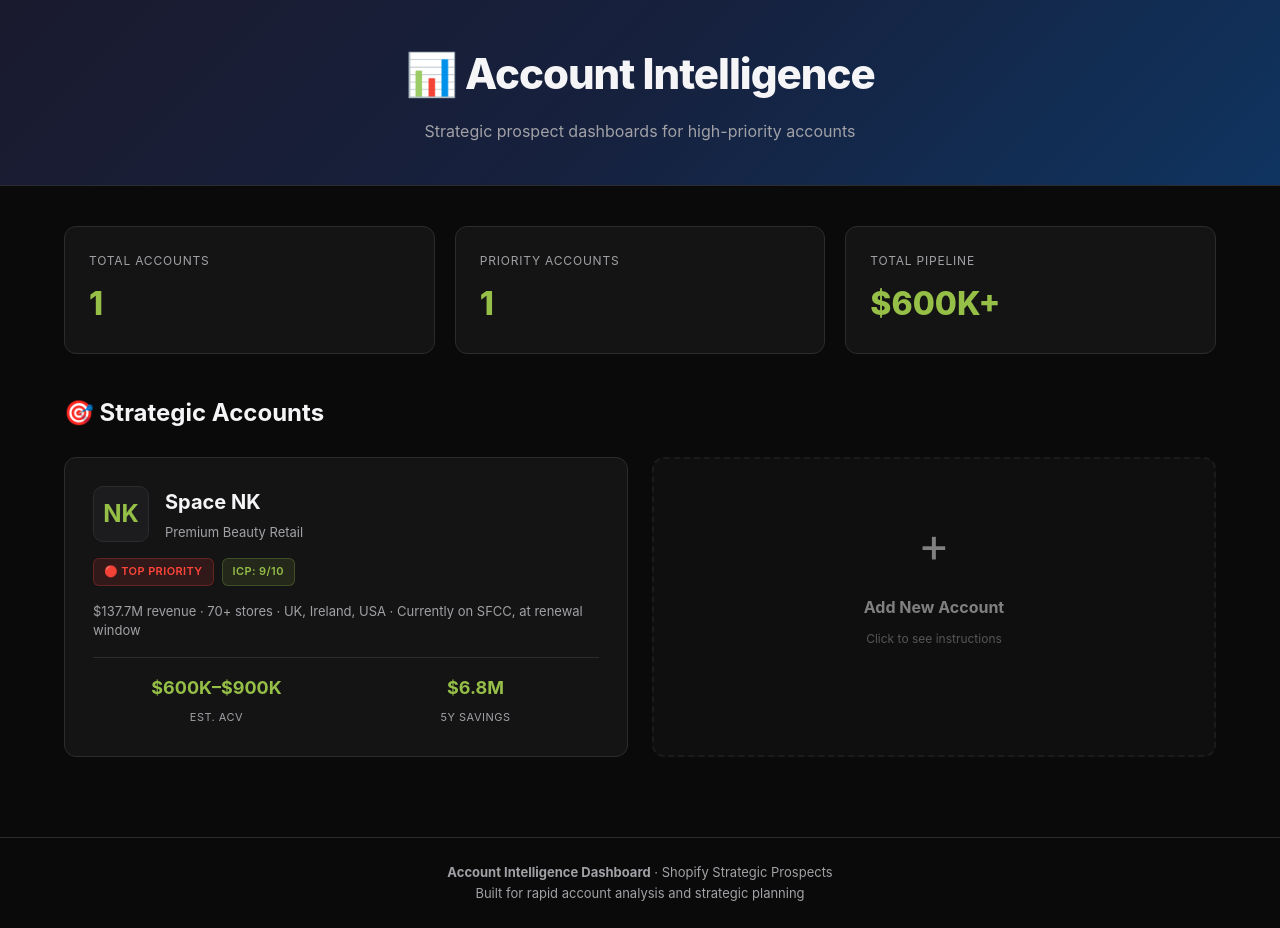
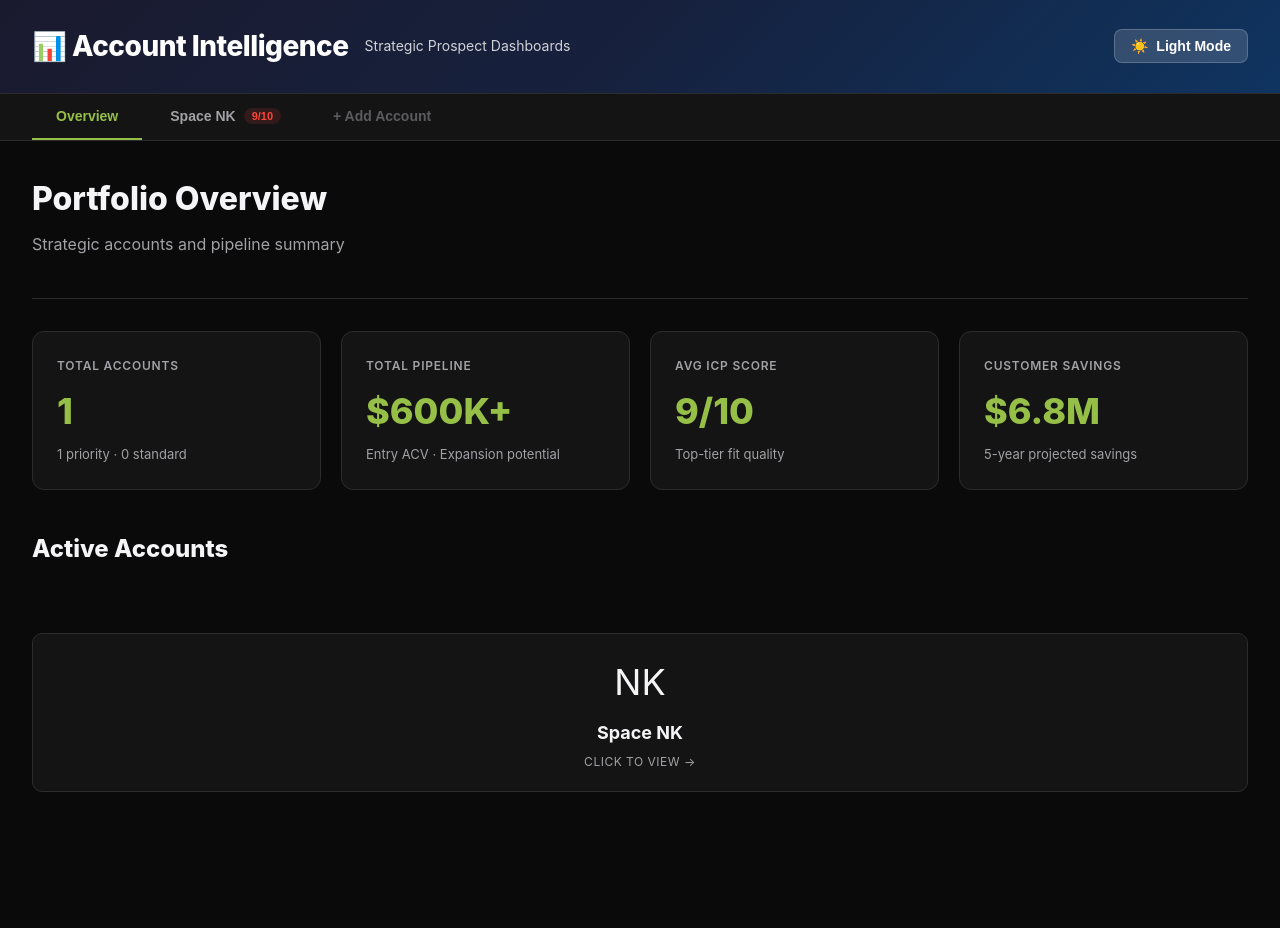
Before and after one commit to ShivPatel15/space-nk-dashboard, a plain HTML site: page index.html in a window 1280 px wide. After the commit the page ends 856 px from the top, so only its background shows below. Drawn offline with Linux system fonts and the light colour scheme.

Commit message:
🎨 Add light/dark mode, tab navigation, and cleaner design

```diff
--- a/index.html
+++ b/index.html
@@ -5,184 +5,309 @@
   <meta name="viewport" content="width=device-width, initial-scale=1.0">
   <title>Account Intelligence Dashboard</title>
   <style>
-    :root {
+    :root[data-theme="dark"] {
       --bg: #0a0a0a;
       --surface: #141414;
       --surface-2: #1c1c1e;
+      --surface-3: #2c2c2e;
       --border: #2c2c2e;
       --text: #f5f5f7;
       --text-secondary: #a1a1a6;
       --accent: #96bf48;
       --accent-dim: rgba(150,191,72,0.12);
       --red: #ff453a;
+      --red-dim: rgba(255,69,58,0.12);
       --blue: #0a84ff;
-      --radius: 12px;
+      --blue-dim: rgba(10,132,255,0.12);
+      --orange: #ff9f0a;
+      --header-bg: linear-gradient(135deg, #1a1a2e 0%, #16213e 50%, #0f3460 100%);
     }
+
+    :root[data-theme="light"] {
+      --bg: #ffffff;
+      --surface: #f5f5f7;
+      --surface-2: #e8e8ed;
+      --surface-3: #d1d1d6;
+      --border: #d1d1d6;
+      --text: #1d1d1f;
+      --text-secondary: #6e6e73;
+      --accent: #7ca83b;
+      --accent-dim: rgba(124,168,59,0.12);
+      --red: #d70015;
+      --red-dim: rgba(215,0,21,0.12);
+      --blue: #0066cc;
+      --blue-dim: rgba(0,102,204,0.12);
+      --orange: #f56b00;
+      --header-bg: linear-gradient(135deg, #667eea 0%, #764ba2 100%);
+    }
+
     * { margin: 0; padding: 0; box-sizing: border-box; }
+
     body {
       font-family: -apple-system, BlinkMacSystemFont, 'SF Pro Display', 'Segoe UI', Roboto, sans-serif;
       background: var(--bg);
       color: var(--text);
       line-height: 1.6;
       -webkit-font-smoothing: antialiased;
-      min-height: 100vh;
-      display: flex;
-      flex-direction: column;
+      transition: background 0.3s ease, color 0.3s ease;
     }
 
     .header {
-      background: linear-gradient(135deg, #1a1a2e 0%, #16213e 50%, #0f3460 100%);
+      background: var(--header-bg);
       border-bottom: 1px solid var(--border);
-      padding: 40px 24px;
-      text-align: center;
-    }
-    .header h1 {
-      font-size: 42px;
-      font-weight: 800;
-      letter-spacing: -1px;
-      margin-bottom: 12px;
-    }
-    .header p {
-      font-size: 16px;
-      color: var(--text-secondary);
-      max-width: 600px;
-      margin: 0 auto;
+      padding: 24px 32px;
+      display: flex;
+      align-items: center;
+      justify-content: space-between;
+      position: sticky;
+      top: 0;
+      z-index: 100;
+      backdrop-filter: blur(10px);
     }
 
-    .main {
-      flex: 1;
-      max-width: 1200px;
-      width: 100%;
-      margin: 0 auto;
-      padding: 40px 24px;
+    .header-left {
+      display: flex;
+      align-items: center;
+      gap: 16px;
     }
 
-    .stats-bar {
+    .logo {
+      font-size: 28px;
+      font-weight: 800;
+      color: white;
+      letter-spacing: -0.5px;
+    }
+
+    .header-info {
+      color: rgba(255,255,255,0.8);
+      font-size: 14px;
+    }
+
+    .theme-toggle {
+      background: rgba(255,255,255,0.15);
+      border: 1px solid rgba(255,255,255,0.2);
+      color: white;
+      padding: 8px 16px;
+      border-radius: 8px;
+      cursor: pointer;
+      font-size: 14px;
+      font-weight: 600;
       display: flex;
+      align-items: center;
+      gap: 8px;
+      transition: all 0.2s;
+    }
+
+    .theme-toggle:hover {
+      background: rgba(255,255,255,0.25);
+    }
+
+    .tabs-container {
+      background: var(--surface);
+      border-bottom: 1px solid var(--border);
+      padding: 0 32px;
+      overflow-x: auto;
+      display: flex;
+      gap: 4px;
+    }
+
+    .tab {
+      padding: 14px 24px;
+      cursor: pointer;
+      border: none;
+      background: none;
+      color: var(--text-secondary);
+      font-size: 14px;
+      font-weight: 600;
+      border-bottom: 2px solid transparent;
+      transition: all 0.2s;
+      white-space: nowrap;
+      display: flex;
+      align-items: center;
+      gap: 8px;
+    }
+
+    .tab:hover {
+      color: var(--text);
+      background: var(--surface-2);
+    }
+
+    .tab.active {
+      color: var(--accent);
+      border-bottom-color: var(--accent);
+    }
+
+    .tab-badge {
+      background: var(--red-dim);
+      color: var(--red);
+      padding: 2px 8px;
+      border-radius: 10px;
+      font-size: 11px;
+      font-weight: 700;
+    }
+
+    .content {
+      max-width: 1400px;
+      margin: 0 auto;
+      padding: 32px;
+    }
+
+    .tab-content {
+      display: none;
+    }
+
+    .tab-content.active {
+      display: block;
+      animation: fadeIn 0.3s ease;
+    }
+
+    @keyframes fadeIn {
+      from { opacity: 0; transform: translateY(10px); }
+      to { opacity: 1; transform: translateY(0); }
+    }
+
+    .overview-grid {
+      display: grid;
+      grid-template-columns: repeat(auto-fit, minmax(280px, 1fr));
       gap: 20px;
-      margin-bottom: 40px;
-      flex-wrap: wrap;
+      margin-bottom: 32px;
     }
+
     .stat-card {
-      flex: 1;
-      min-width: 200px;
       background: var(--surface);
       border: 1px solid var(--border);
-      border-radius: var(--radius);
+      border-radius: 12px;
       padding: 24px;
+      transition: transform 0.2s;
     }
+
+    .stat-card:hover {
+      transform: translateY(-2px);
+    }
+
     .stat-label {
       font-size: 12px;
       text-transform: uppercase;
       letter-spacing: 0.8px;
       color: var(--text-secondary);
       margin-bottom: 8px;
+      font-weight: 600;
     }
+
     .stat-value {
-      font-size: 32px;
+      font-size: 36px;
       font-weight: 800;
       color: var(--accent);
+      margin-bottom: 4px;
     }
 
-    .section-title {
-      font-size: 24px;
-      font-weight: 700;
-      margin-bottom: 24px;
-      display: flex;
-      align-items: center;
-      gap: 10px;
-    }
-
-    .accounts-grid {
-      display: grid;
-      grid-template-columns: repeat(auto-fill, minmax(380px, 1fr));
-      gap: 24px;
-      margin-bottom: 40px;
-    }
-
-    .account-card {
-      background: var(--surface);
-      border: 1px solid var(--border);
-      border-radius: var(--radius);
-      padding: 28px;
-      transition: all 0.2s;
-      cursor: pointer;
-      text-decoration: none;
-      color: inherit;
-      display: block;
-    }
-    .account-card:hover {
-      transform: translateY(-4px);
-      border-color: var(--accent);
-      box-shadow: 0 8px 24px rgba(150,191,72,0.15);
+    .stat-subtitle {
+      font-size: 13px;
+      color: var(--text-secondary);
     }
 
     .account-header {
+      margin-bottom: 32px;
+      padding-bottom: 24px;
+      border-bottom: 1px solid var(--border);
+    }
+
+    .account-title {
+      font-size: 32px;
+      font-weight: 800;
+      margin-bottom: 8px;
       display: flex;
       align-items: center;
-      gap: 16px;
+      gap: 12px;
+    }
+
+    .account-subtitle {
+      font-size: 16px;
+      color: var(--text-secondary);
       margin-bottom: 16px;
-    }
-    .account-logo {
-      width: 56px;
-      height: 56px;
-      background: var(--surface-2);
-      border-radius: 10px;
-      display: flex;
-      align-items: center;
-      justify-content: center;
-      font-size: 24px;
-      font-weight: 700;
-      color: var(--accent);
-      border: 1px solid var(--border);
-      flex-shrink: 0;
-    }
-    .account-info h3 {
-      font-size: 20px;
-      font-weight: 700;
-      margin-bottom: 4px;
-    }
-    .account-info p {
-      font-size: 13px;
-      color: var(--text-secondary);
     }
 
     .account-badges {
       display: flex;
       gap: 8px;
       flex-wrap: wrap;
-      margin-bottom: 16px;
     }
+
     .badge {
-      padding: 4px 10px;
-      border-radius: 6px;
-      font-size: 11px;
+      padding: 6px 12px;
+      border-radius: 8px;
+      font-size: 12px;
       font-weight: 600;
       text-transform: uppercase;
       letter-spacing: 0.4px;
     }
-    .badge-red { background: rgba(255,69,58,0.12); color: var(--red); border: 1px solid rgba(255,69,58,0.25); }
-    .badge-green { background: var(--accent-dim); color: var(--accent); border: 1px solid rgba(150,191,72,0.25); }
 
-    .account-metrics {
+    .badge-red { background: var(--red-dim); color: var(--red); border: 1px solid var(--red); }
+    .badge-green { background: var(--accent-dim); color: var(--accent); border: 1px solid var(--accent); }
+    .badge-blue { background: var(--blue-dim); color: var(--blue); border: 1px solid var(--blue); }
+
+    .action-buttons {
+      display: flex;
+      gap: 12px;
+      margin-top: 20px;
+    }
+
+    .btn {
+      padding: 12px 24px;
+      border-radius: 8px;
+      font-size: 14px;
+      font-weight: 600;
+      cursor: pointer;
+      border: none;
+      transition: all 0.2s;
+      text-decoration: none;
+      display: inline-block;
+    }
+
+    .btn-primary {
+      background: var(--accent);
+      color: white;
+    }
+
+    .btn-primary:hover {
+      opacity: 0.9;
+      transform: translateY(-1px);
+    }
+
+    .btn-secondary {
+      background: var(--surface-2);
+      color: var(--text);
+      border: 1px solid var(--border);
+    }
+
+    .btn-secondary:hover {
+      background: var(--surface-3);
+    }
+
+    .metrics-grid {
       display: grid;
-      grid-template-columns: repeat(2, 1fr);
-      gap: 12px;
-      margin-top: 16px;
-      padding-top: 16px;
-      border-top: 1px solid var(--border);
+      grid-template-columns: repeat(auto-fit, minmax(200px, 1fr));
+      gap: 16px;
+      margin-bottom: 32px;
     }
-    .metric {
+
+    .metric-box {
+      background: var(--surface);
+      border: 1px solid var(--border);
+      border-radius: 10px;
+      padding: 20px;
       text-align: center;
     }
+
     .metric-value {
-      font-size: 18px;
+      font-size: 28px;
       font-weight: 700;
       color: var(--text);
-      display: block;
+      margin-bottom: 4px;
     }
+
     .metric-label {
-      font-size: 11px;
+      font-size: 12px;
       color: var(--text-secondary);
       text-transform: uppercase;
       letter-spacing: 0.5px;
@@ -190,94 +315,199 @@
 
     .empty-state {
       text-align: center;
-      padding: 60px 20px;
+      padding: 80px 20px;
       color: var(--text-secondary);
     }
-    .empty-state h3 {
-      font-size: 18px;
-      margin-bottom: 8px;
+
+    .empty-state h2 {
+      font-size: 24px;
+      margin-bottom: 12px;
       color: var(--text);
     }
 
-    .footer {
-      text-align: center;
-      padding: 24px;
-      border-top: 1px solid var(--border);
-      font-size: 13px;
-      color: var(--text-secondary);
+    .empty-state p {
+      font-size: 14px;
+      margin-bottom: 24px;
+    }
+
+    iframe {
+      width: 100%;
+      min-height: 85vh;
+      border: 1px solid var(--border);
+      border-radius: 12px;
+      background: var(--surface);
     }
   </style>
 </head>
 <body>
   <div class="header">
-    <h1>📊 Account Intelligence</h1>
-    <p>Strategic prospect dashboards for high-priority accounts</p>
+    <div class="header-left">
+      <div class="logo">📊 Account Intelligence</div>
+      <div class="header-info">Strategic Prospect Dashboards</div>
+    </div>
+    <button class="theme-toggle" onclick="toggleTheme()">
+      <span id="theme-icon">🌙</span>
+      <span id="theme-text">Dark Mode</span>
+    </button>
   </div>
 
-  <div class="main">
-    <div class="stats-bar">
-      <div class="stat-card">
-        <div class="stat-label">Total Accounts</div>
-        <div class="stat-value">1</div>
+  <div class="tabs-container">
+    <button class="tab active" onclick="switchTab('overview')">
+      Overview
+    </button>
+    <button class="tab" onclick="switchTab('space-nk')">
+      Space NK
+      <span class="tab-badge">9/10</span>
+    </button>
+    <button class="tab" style="opacity: 0.5; cursor: default;">
+      + Add Account
+    </button>
+  </div>
+
+  <div class="content">
+    <!-- Overview Tab -->
+    <div id="overview" class="tab-content active">
+      <div class="account-header">
+        <h1 class="account-title">Portfolio Overview</h1>
+        <p class="account-subtitle">Strategic accounts and pipeline summary</p>
       </div>
-      <div class="stat-card">
-        <div class="stat-label">Priority Accounts</div>
-        <div class="stat-value">1</div>
+
+      <div class="overview-grid">
+        <div class="stat-card">
+          <div class="stat-label">Total Accounts</div>
+          <div class="stat-value">1</div>
+          <div class="stat-subtitle">1 priority · 0 standard</div>
+        </div>
+        <div class="stat-card">
+          <div class="stat-label">Total Pipeline</div>
+          <div class="stat-value">$600K+</div>
+          <div class="stat-subtitle">Entry ACV · Expansion potential</div>
+        </div>
+        <div class="stat-card">
+          <div class="stat-label">Avg ICP Score</div>
+          <div class="stat-value">9/10</div>
+          <div class="stat-subtitle">Top-tier fit quality</div>
+        </div>
+        <div class="stat-card">
+          <div class="stat-label">Customer Savings</div>
+          <div class="stat-value">$6.8M</div>
+          <div class="stat-subtitle">5-year projected savings</div>
+        </div>
       </div>
-      <div class="stat-card">
-        <div class="stat-label">Total Pipeline</div>
-        <div class="stat-value">$600K+</div>
+
+      <div class="account-header" style="border: none; margin-top: 40px;">
+        <h2 class="account-title" style="font-size: 24px;">Active Accounts</h2>
+      </div>
+
+      <div class="metrics-grid">
+        <div class="metric-box" onclick="switchTab('space-nk')" style="cursor: pointer; transition: all 0.2s;" onmouseover="this.style.transform='translateY(-4px)'" onmouseout="this.style.transform='translateY(0)'">
+          <div style="font-size: 36px; margin-bottom: 8px;">NK</div>
+          <div class="metric-value" style="font-size: 18px;">Space NK</div>
+          <div class="metric-label">Click to view →</div>
+        </div>
       </div>
     </div>
 
-    <h2 class="section-title">🎯 Strategic Accounts</h2>
-
-    <div class="accounts-grid">
-      <!-- Space NK Account -->
-      <a href="accounts/0018V00002d0vdyQAA/dashboard/" class="account-card">
-        <div class="account-header">
-          <div class="account-logo">NK</div>
-          <div class="account-info">
-            <h3>Space NK</h3>
-            <p>Premium Beauty Retail</p>
-          </div>
-        </div>
+    <!-- Space NK Tab -->
+    <div id="space-nk" class="tab-content">
+      <div class="account-header">
+        <h1 class="account-title">
+          <span style="font-size: 48px;">NK</span>
+          Space NK
+        </h1>
+        <p class="account-subtitle">Premium Beauty Retail · $137.7M Revenue · 70+ Stores · UK, Ireland, USA</p>
         <div class="account-badges">
           <span class="badge badge-red">🔴 Top Priority</span>
-          <span class="badge badge-green">ICP: 9/10</span>
+          <span class="badge badge-green">ICP Score: 9/10</span>
+          <span class="badge badge-blue">SFDC: 0018V00002d0vdyQAA</span>
         </div>
-        <p style="font-size: 13px; color: var(--text-secondary); line-height: 1.5; margin-bottom: 12px;">
-          $137.7M revenue · 70+ stores · UK, Ireland, USA · Currently on SFCC, at renewal window
-        </p>
-        <div class="account-metrics">
-          <div class="metric">
-            <span class="metric-value" style="color: var(--accent);">$600K–$900K</span>
-            <span class="metric-label">Est. ACV</span>
-          </div>
-          <div class="metric">
-            <span class="metric-value" style="color: var(--accent);">$6.8M</span>
-            <span class="metric-label">5Y Savings</span>
-          </div>
-        </div>
-      </a>
-
-      <!-- Add New Account Placeholder -->
-      <div class="account-card" style="border: 2px dashed var(--border); cursor: default; opacity: 0.5;" onclick="alert('To add a new account:\n\n1. Create: accounts/[SFDC_ID]/dashboard/index.html\n2. Add account card to this index.html\n3. Update stats at the top')">
-        <div style="text-align: center; padding: 20px;">
-          <div style="font-size: 48px; margin-bottom: 12px;">+</div>
-          <h3 style="font-size: 16px; margin-bottom: 8px;">Add New Account</h3>
-          <p style="font-size: 12px; color: var(--text-secondary);">Click to see instructions</p>
+        <div class="action-buttons">
+          <a href="accounts/0018V00002d0vdyQAA/dashboard/" target="_blank" class="btn btn-primary">
+            📊 Open Full Dashboard
+          </a>
+          <a href="accounts/0018V00002d0vdyQAA/strategic_plan.md" target="_blank" class="btn btn-secondary">
+            📋 Strategic Plan
+          </a>
         </div>
       </div>
+
+      <div class="metrics-grid">
+        <div class="metric-box">
+          <div class="metric-value" style="color: var(--accent);">$600K–$900K</div>
+          <div class="metric-label">Estimated ACV</div>
+        </div>
+        <div class="metric-box">
+          <div class="metric-value" style="color: var(--accent);">$6.8M</div>
+          <div class="metric-label">5-Year Savings</div>
+        </div>
+        <div class="metric-box">
+          <div class="metric-value">SFCC</div>
+          <div class="metric-label">Current Platform</div>
+        </div>
+        <div class="metric-box">
+          <div class="metric-value" style="color: var(--red);">Q1-Q2 2026</div>
+          <div class="metric-label">Renewal Window</div>
+        </div>
+      </div>
+
+      <iframe src="accounts/0018V00002d0vdyQAA/dashboard/" frameborder="0"></iframe>
     </div>
   </div>
 
-  <div class="footer">
-    <p>
-      <strong>Account Intelligence Dashboard</strong> · Shopify Strategic Prospects
-      <br>
-      Built for rapid account analysis and strategic planning
-    </p>
-  </div>
+  <script>
+    // Theme Management
+    const currentTheme = localStorage.getItem('theme') || 'dark';
+    document.documentElement.setAttribute('data-theme', currentTheme);
+    updateThemeButton(currentTheme);
+
+    function toggleTheme() {
+      const current = document.documentElement.getAttribute('data-theme');
+      const next = current === 'dark' ? 'light' : 'dark';
+      document.documentElement.setAttribute('data-theme', next);
+      localStorage.setItem('theme', next);
+      updateThemeButton(next);
+    }
+
+    function updateThemeButton(theme) {
+      const icon = document.getElementById('theme-icon');
+      const text = document.getElementById('theme-text');
+      if (theme === 'dark') {
+        icon.textContent = '☀️';
+        text.textContent = 'Light Mode';
+      } else {
+        icon.textContent = '🌙';
+        text.textContent = 'Dark Mode';
+      }
+    }
+
+    // Tab Management
+    function switchTab(tabName) {
+      // Update tabs
+      document.querySelectorAll('.tab').forEach(tab => {
+        tab.classList.remove('active');
+      });
+      event.target.classList.add('active');
+
+      // Update content
+      document.querySelectorAll('.tab-content').forEach(content => {
+        content.classList.remove('active');
+      });
+      document.getElementById(tabName).classList.add('active');
+
+      // Update URL hash
+      window.location.hash = tabName;
+    }
+
+    // Handle initial hash
+    window.addEventListener('DOMContentLoaded', () => {
+      const hash = window.location.hash.slice(1);
+      if (hash) {
+        const tab = document.querySelector(`[onclick="switchTab('${hash}')"]`);
+        if (tab) {
+          tab.click();
+        }
+      }
+    });
+  </script>
 </body>
 </html>
```
